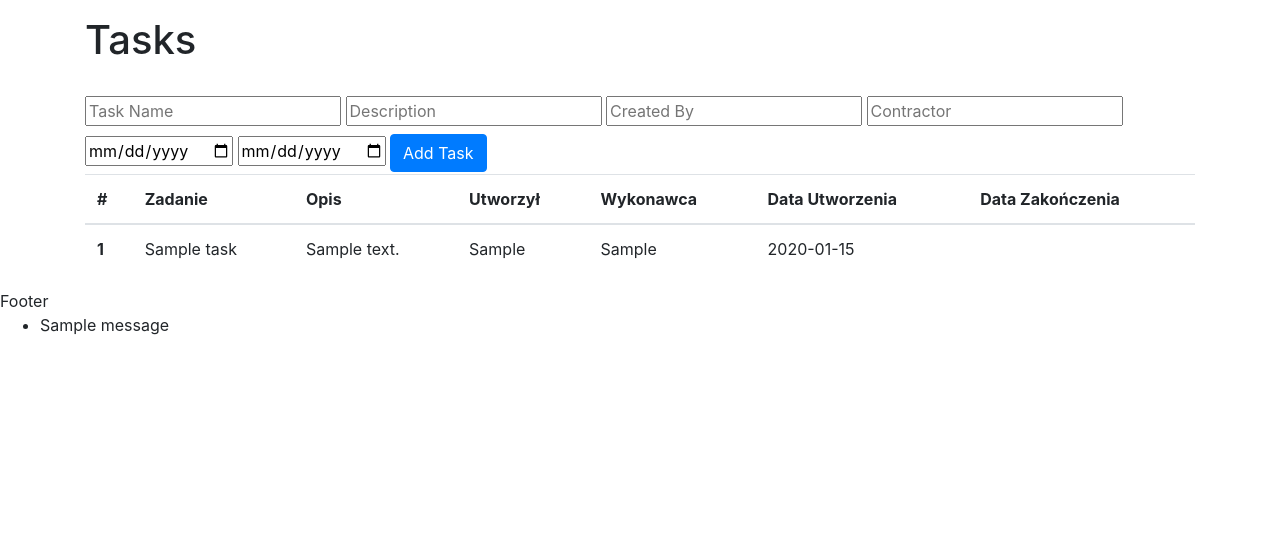
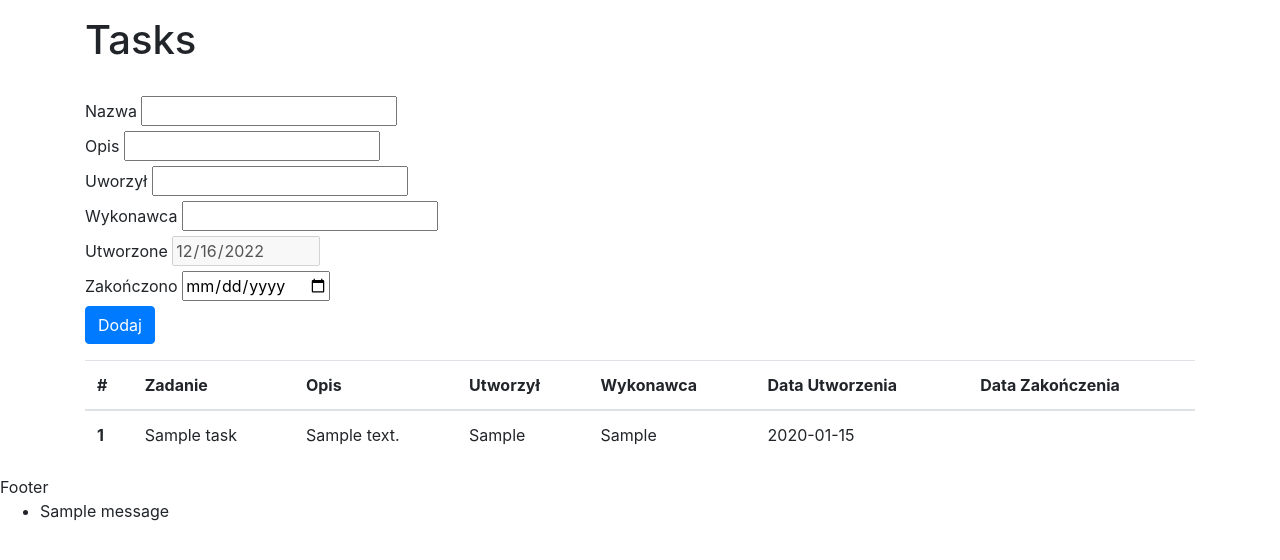
Before and after one commit to Vesemi/flaskProject1, a Flask app: page /tasks in a window 1280 px wide. Shown: the part 96-656 px from the top of the page. Run offline with Flask 2, Linux system fonts and the light colour scheme; tables that the repository leaves empty hold one stand-in row (values such as "Sample post"); one stand-in notice (Sample message) is shown.

Commit message:
changed all forms to WTForms

```diff
--- a/app.py
+++ b/app.py
@@ -1,14 +1,17 @@
 from flask import Flask, render_template, request, session, flash, redirect, url_for
 from flask_login import LoginManager
-from forms import LoginForm
+from forms import *
 import database
 from config import Config
+from flask_sqlalchemy import SQLAlchemy
+from flask_migrate import Migrate
 
 app = Flask(__name__)
 app.config.from_object(Config)
 database = database.Database('users')
 database.create_tables()
 database.drop()
+app.debug = True
 
 
 @app.route('/')
@@ -20,37 +23,28 @@ def index():
 def login():
     form = LoginForm()
     if form.validate_on_submit():
-        flash('Login requested for user {}, remember_me={}'.format(
-            form.username.data, form.remember_me.data))
+        flash(f'Login requested for user {form.username.data}, remember_me={form.remember_me.data}')
         return redirect(url_for('index'))
     return render_template('login.html', title='Logowanie', form=form)
 
 
-@app.route('/users', methods=['POST', 'GET'])
+@app.route('/users', methods=['GET', 'POST'])
 def users():
-    if request.method == "POST":
-        form_data = request.form
-        return render_template("users.html",
-                               name=database.add_user(form_data['name'], form_data['surname']),
-                               people=database.get_all_users())
-
-    else:
-        return render_template("users.html", people=database.get_all_users())
+    form = AddUser()
+    if form.validate_on_submit():
+        flash(database.add_user(form.name.data, form.surname.data))
+    return render_template("users.html", people=database.get_all_users(), form=form)
 
 
-@app.route('/tasks', methods=['POST', 'GET'])
+@app.route('/tasks', methods=['GET', 'POST'])
 def tasks():
-    if request.method == "POST":
-        form_data = request.form
-        return render_template("tasks.html",
-                               name=database.add_task(form_data['task_name'],
-                                                      form_data['task_description'],
-                                                      form_data['task_creator'],
-                                                      form_data['task_contractor']),
-                               tasks=database.get_all_tasks())
+    form = AddTask()
+    if form.validate_on_submit():
+        flash('baanananna')
+        database.add_task(form.task_name.data, form.task_description.data,
+                          form.task_creator.data, form.task_contractor.data)
 
-    else:
-        return render_template("tasks.html", tasks=database.get_all_tasks())
+    return render_template("tasks.html", tasks=database.get_all_tasks(), form=form)
 
 
 @app.route('/xd')
--- a/config.py
+++ b/config.py
@@ -1,5 +1,9 @@
 import os
+basedir = os.path.abspath(os.path.dirname(__file__))
 
 
 class Config(object):
     SECRET_KEY = os.environ.get('SECRET_KEY') or 'you-will-never-guess-that'
+    SQLALCHEMY_DATABASE_URI = os.environ.get('DATABASE_URL') or \
+        'sqlite:///' + os.path.join(basedir, 'app.db')
+    SQLALCHEMY_TRACK_MODIFICATIONS = False
--- a/database.py
+++ b/database.py
@@ -1,3 +1,4 @@
+import logging
 import sqlite3
 
 import database_tasks as tasks
@@ -45,6 +46,7 @@ class Database:
     def drop(self):
         with(self.connection):
             self.connection.execute(users.DROP_TABLE)
+            self.connection.execute(tasks.DROP_TABLE)
             self.create_tables()
 
     ##Database tasks functions
--- a/database_tasks.py
+++ b/database_tasks.py
@@ -2,8 +2,10 @@ CREATE_TABLE = "CREATE TABLE IF NOT EXISTS tasks (id INTEGER PRIMARY KEY, name,
                " task_creator, task_contractor, date_created, date_finished);"
 
 INSERT_TASK = "INSERT INTO tasks (name, description, task_creator, task_contractor, date_created, date_finished)" \
-              "VALUES (?, ?, ?, ?, TIME('now'), NULL);"
+              "VALUES (?, ?, ?, ?, datetime('now'), NULL);"
 
 GET_ALL_TASKS = "SELECT * FROM tasks;"
 
 GET_ALL_USER_TASKS = "SELECT * FROM tasks WHERE task_contractor = ?;"
+
+DROP_TABLE = "DROP TABLE IF EXISTS tasks;"
--- a/forms.py
+++ b/forms.py
@@ -1,6 +1,7 @@
 from flask_wtf import FlaskForm
-from wtforms import StringField, PasswordField, BooleanField, SubmitField
-from wtforms.validators import DataRequired
+from wtforms import DateField, StringField, PasswordField, BooleanField, SubmitField
+from wtforms.validators import DataRequired, Optional
+from datetime import date
 
 
 class LoginForm(FlaskForm):
@@ -8,3 +9,19 @@ class LoginForm(FlaskForm):
     password = PasswordField('Hasło', validators=[DataRequired()])
     remember_me = BooleanField('Zapamiętaj')
     submit = SubmitField('Zaloguj')
+
+
+class AddUser(FlaskForm):
+    name = StringField('Imię')
+    surname = StringField('Nazwisko')
+    submit = SubmitField('Dodaj')
+
+
+class AddTask(FlaskForm):
+    task_name = StringField('Nazwa', validators=[DataRequired()])
+    task_description = StringField('Opis', validators=[DataRequired()])
+    task_creator = StringField('Uworzył', validators=[DataRequired(), ])
+    task_contractor = StringField('Wykonawca')
+    task_date_created = DateField('Utworzone', default=date.today(), render_kw={'disabled': 'True'})
+    task_date_finished = DateField('Zakończono', validators=[Optional()])
+    submit = SubmitField('Dodaj')
--- a/templates/login.html
+++ b/templates/login.html
@@ -19,6 +19,6 @@
             {% endfor %}
         </p>
         <p>{{ form.remember_me() }} {{ form.remember_me.label }}</p>
-        <p>{{ form.submit() }}</p>
+        <p>{{ form.submit(class_="btn btn-primary") }}</p>
     </form>
 {% endblock %}
--- a/templates/tasks.html
+++ b/templates/tasks.html
@@ -3,31 +3,45 @@
     <div class="container">
     <h1>Tasks</h1>
     <br>
-    {{ name }}
-    <form action="/tasks" METHOD="post">
-        <label>
-            <input type="text" autocomplete="off" maxlength="25" required placeholder="Task Name" name="task_name">
-        </label>
-        <label>
-            <input type="text" autocomplete="off" maxlength="200" required placeholder="Description" name="task_description">
-        </label>
-        <label>
-            <input type="text" autocomplete="off" maxlength="25" required placeholder="Created By" name="task_creator">
-        </label>
-        <label>
-            <input type="text" autocomplete="off" maxlength="25" required placeholder="Contractor" name="task_contractor">
-        </label>
-        <label>
-            <input type="date" autocomplete="off" maxlength="25"  placeholder="Date of creation" name="date_created">
-        </label>
-        <label>
-            <input type="date" autocomplete="off" maxlength="25"  placeholder="Date Finished" name="date_finished">
-        </label>
-
-
-
-
-        <button type="submit"  class="btn btn-primary">Add Task</button>
+    <form action="/tasks" method="post" novalidate>
+    {{ form.hidden_tag() }}
+        {{ form.task_name.label }}
+        {{ form.task_name() }}
+        {% for error in form.task_name.errors %}
+            <span style="color: red;">[{{ error }}]</span>
+        {% endfor %}
+    <br>
+        {{ form.task_description.label }}
+        {{ form.task_description() }}
+        {% for error in form.task_description.errors %}
+            <span style="color: red;">[{{ error }}]</span>
+        {% endfor %}
+    <br>
+        {{ form.task_creator.label }}
+        {{ form.task_creator() }}
+        {% for error in form.task_creator.errors %}
+            <span style="color: red;">[{{ error }}]</span>
+        {% endfor %}
+    <br>
+        {{ form.task_contractor.label }}
+        {{ form.task_contractor() }}
+        {% for error in form.task_contractor.errors %}
+            <span style="color: red;">[{{ error }}]</span>
+        {% endfor %}
+    <br>
+        {{ form.task_date_created.label }}
+        {{ form.task_date_created() }}
+        {% for error in form.task_date_created.errors %}
+            <span style="color: red;">[{{ error }}]</span>
+        {% endfor %}
+    <br>
+        {{ form.task_date_finished.label }}
+        {{ form.task_date_finished() }}
+        {% for error in form.task_date_finished.errors %}
+            <span style="color: red;">[{{ error }}]</span>
+        {% endfor %}
+    <br>
+        <p>{{ form.submit(class_="btn btn-primary") }}</p>
     </form>
 
 
```
Also changed, not shown: templates/users.html (+22 -8 lines).
